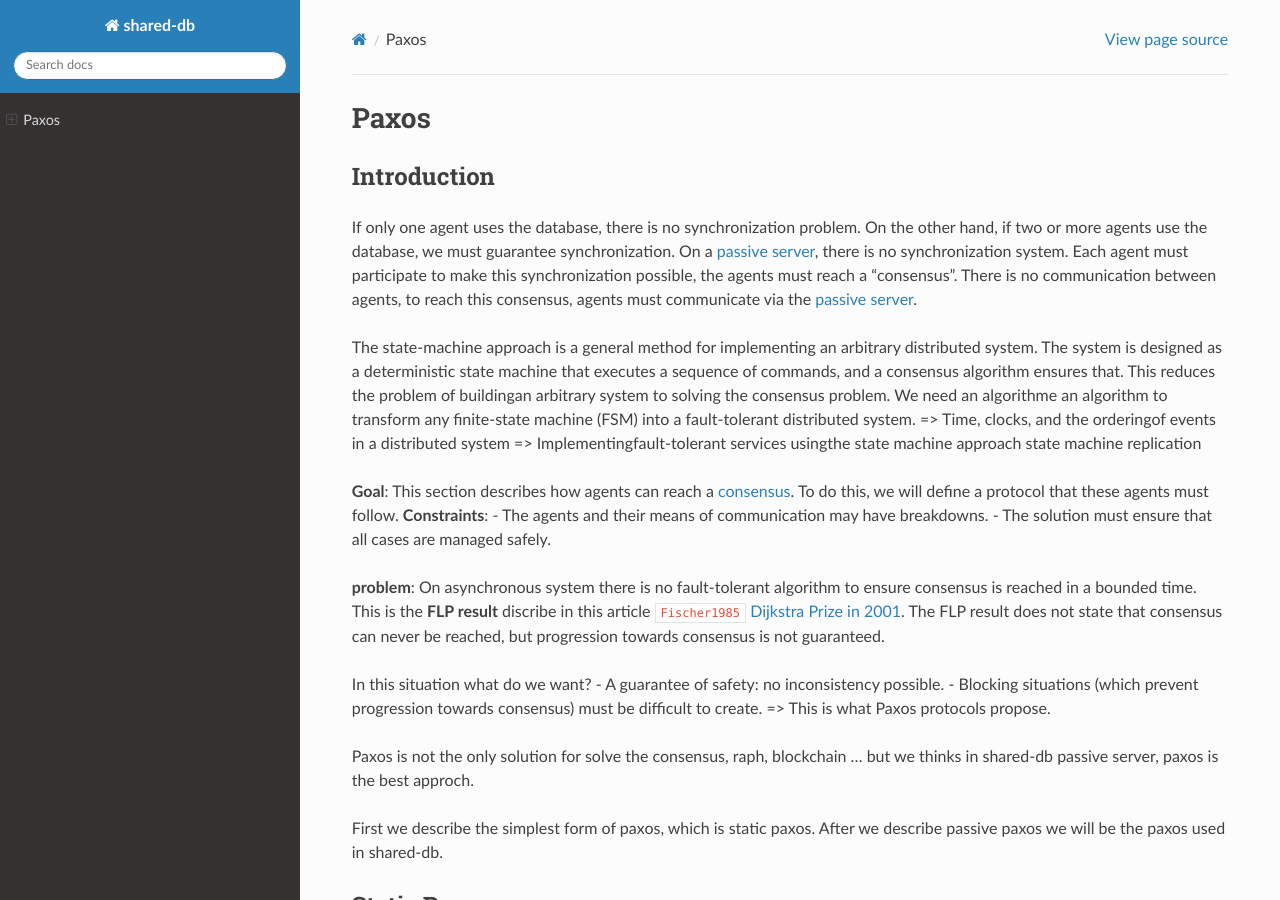
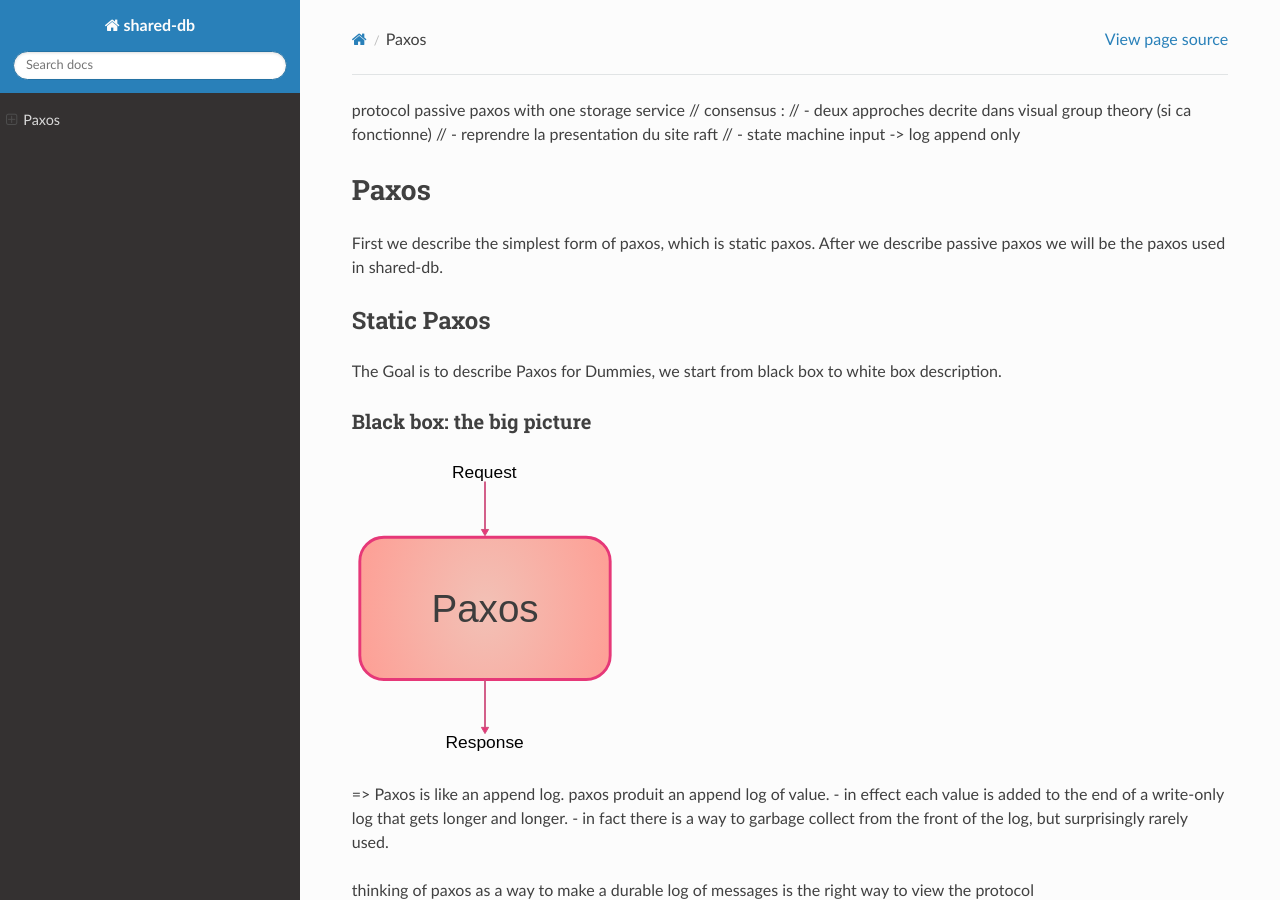
Before and after one commit to kogbok/shared-db, a Sphinx documentation site: the page built from docs/source/paxos.rst, in a window 1280 px wide and 900 px high. Built offline with Sphinx 7.4.7 and the Read the Docs theme 2.0.0, drawn with Linux system fonts in a browser that asks for light colours; cross-references to code outside the pages are shown as plain code; some of the changed text lies outside the part shown.

Commit message:
documentation modification

```diff
--- /dev/null
+++ b/docs/source/consensus.rst
@@ -0,0 +1,34 @@
+*******
+Consensus
+*******
+
+Introduction
+============
+If only one agent uses the database, there is no synchronization problem. On the other hand, if two or more agents use the database, we must guarantee synchronization.
+On a :term:`passive server`, there is no synchronization system. Each agent must participate to make this synchronization possible, the agents must reach a "consensus". There is no communication between agents, to reach this consensus, agents must communicate via the :term:`passive server`.
+
+
+The state-machine approach is a general method for implementing an arbitrary distributed system. The system is designed as a deterministic state machine that executes a sequence of commands, and a consensus algorithm ensures that. This reduces the problem of buildingan arbitrary system to solving the consensus problem.
+We need an algorithme an algorithm to transform any finite-state machine (FSM) into a fault-tolerant distributed system.
+=> Time, clocks, and the orderingof events in a distributed system
+=> Implementingfault-tolerant services usingthe state
+machine approach
+state machine replication
+
+
+
+
+**Goal**: This section describes how agents can reach a :term:`consensus`. To do this, we will define a protocol that these agents must follow.
+**Constraints**:
+- The agents and their means of communication may have breakdowns.
+- The solution must ensure that all cases are managed safely.
+
+**problem**: On asynchronous system there is no fault-tolerant algorithm to ensure consensus is reached in a bounded time. This is the **FLP result** discribe in this article :cite:`Fischer1985` `Dijkstra Prize in 2001 <https://en.wikipedia.org/wiki/Dijkstra_Prize>`_.
+The FLP result does not state that consensus can never be reached, but progression towards consensus is not guaranteed.
+
+In this situation what do we want?
+- A guarantee of safety: no inconsistency possible.
+- Blocking situations (which prevent progression towards consensus) must be difficult to create.
+=> This is what Paxos protocols propose.
+
+Paxos is not the only solution for solve the consensus, raft, blockchain ... but we thinks in shared-db passive server, paxos is the best approch.
--- a/docs/source/paxos.rst
+++ b/docs/source/paxos.rst
@@ -1,37 +1,15 @@
+protocol passive paxos with one storage service
+// consensus :
+//  - deux approches decrite dans visual group theory (si ca fonctionne)
+//  - reprendre la presentation du site raft
+//  - state machine input -> log append only
+
+
 *******
 Paxos
 *******
 
-Introduction
-============
-If only one agent uses the database, there is no synchronization problem. On the other hand, if two or more agents use the database, we must guarantee synchronization.
-On a :term:`passive server`, there is no synchronization system. Each agent must participate to make this synchronization possible, the agents must reach a "consensus". There is no communication between agents, to reach this consensus, agents must communicate via the :term:`passive server`.
 
-
-The state-machine approach is a general method for implementing an arbitrary distributed system. The system is designed as a deterministic state machine that executes a sequence of commands, and a consensus algorithm ensures that. This reduces the problem of buildingan arbitrary system to solving the consensus problem.
-We need an algorithme an algorithm to transform any finite-state machine (FSM) into a fault-tolerant distributed system.
-=> Time, clocks, and the orderingof events in a distributed system
-=> Implementingfault-tolerant services usingthe state
-machine approach
-state machine replication
-
-
-
-
-**Goal**: This section describes how agents can reach a :term:`consensus`. To do this, we will define a protocol that these agents must follow.
-**Constraints**:
-- The agents and their means of communication may have breakdowns.
-- The solution must ensure that all cases are managed safely.
-
-**problem**: On asynchronous system there is no fault-tolerant algorithm to ensure consensus is reached in a bounded time. This is the **FLP result** discribe in this article :cite:`Fischer1985` `Dijkstra Prize in 2001 <https://en.wikipedia.org/wiki/Dijkstra_Prize>`_.
-The FLP result does not state that consensus can never be reached, but progression towards consensus is not guaranteed.
-
-In this situation what do we want?
-- A guarantee of safety: no inconsistency possible.
-- Blocking situations (which prevent progression towards consensus) must be difficult to create.
-=> This is what Paxos protocols propose.
-
-Paxos is not the only solution for solve the consensus, raph, blockchain ... but we thinks in shared-db passive server, paxos is the best approch.
 
 First we describe the simplest form of paxos, which is static paxos. After we describe passive paxos we will be the paxos used in shared-db.
 
@@ -132,6 +110,23 @@ protocol
 -----------
 
 
+// passive-paxos is a simple adaptation of static-paxos where the choose to know wich proposal is accepted is make by the proposer
+//-
+
+//Role:
+// - the storage service provide an append only list service., all client  communicate wih this service.
+// - node are client of the storage service.
+
+
+
+
+
+// client state: offline - online
+// on line sub state: Follower, Proposer
+// - prepare: to propose a value, a client send the msg "PREPARE" the value with a proposal number to the append only list. the proposal number must be unique. the client state switch from follower to proposer
+// - the client discard his proposition if an another proposal with bigger proposal number appear in the append list.
+
+
 
 how simulate a list append only with storage service API
 =============
```
Also changed, not shown: other parts of docs/source/paxos.rst (+1 -1 lines).
